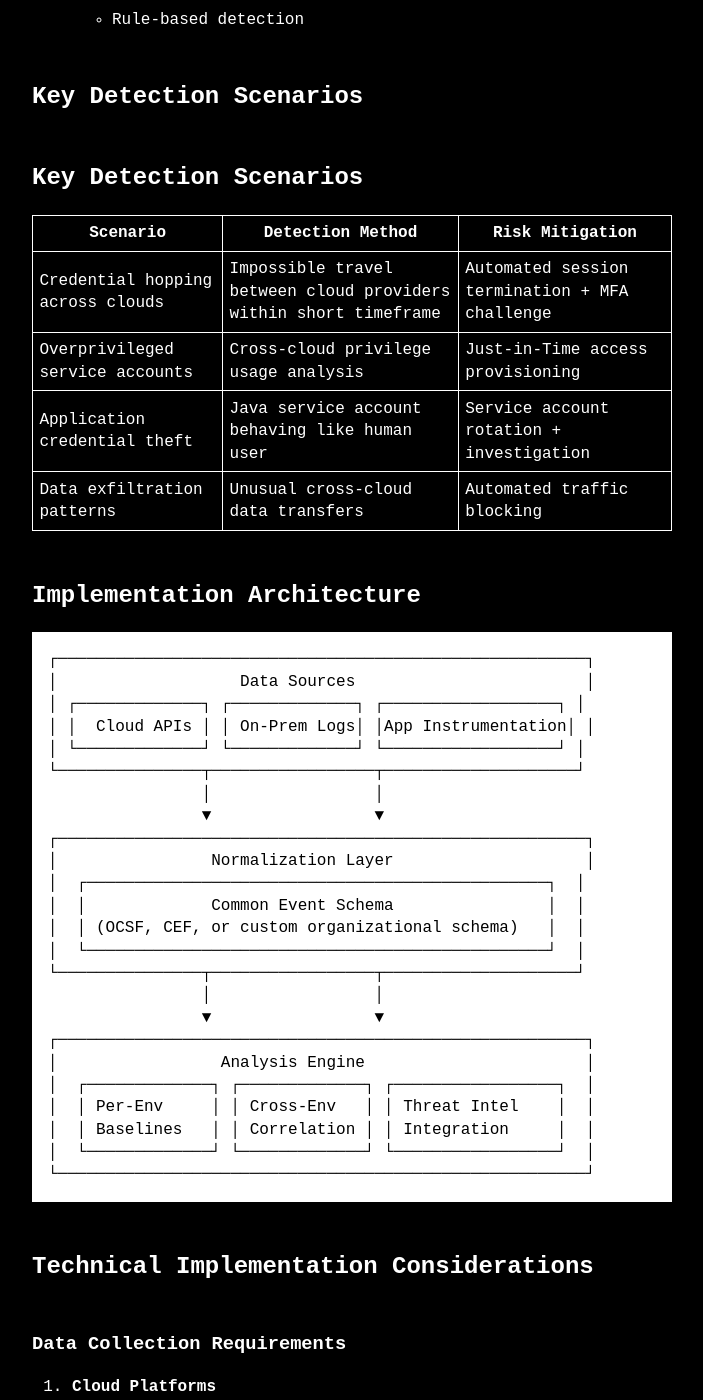
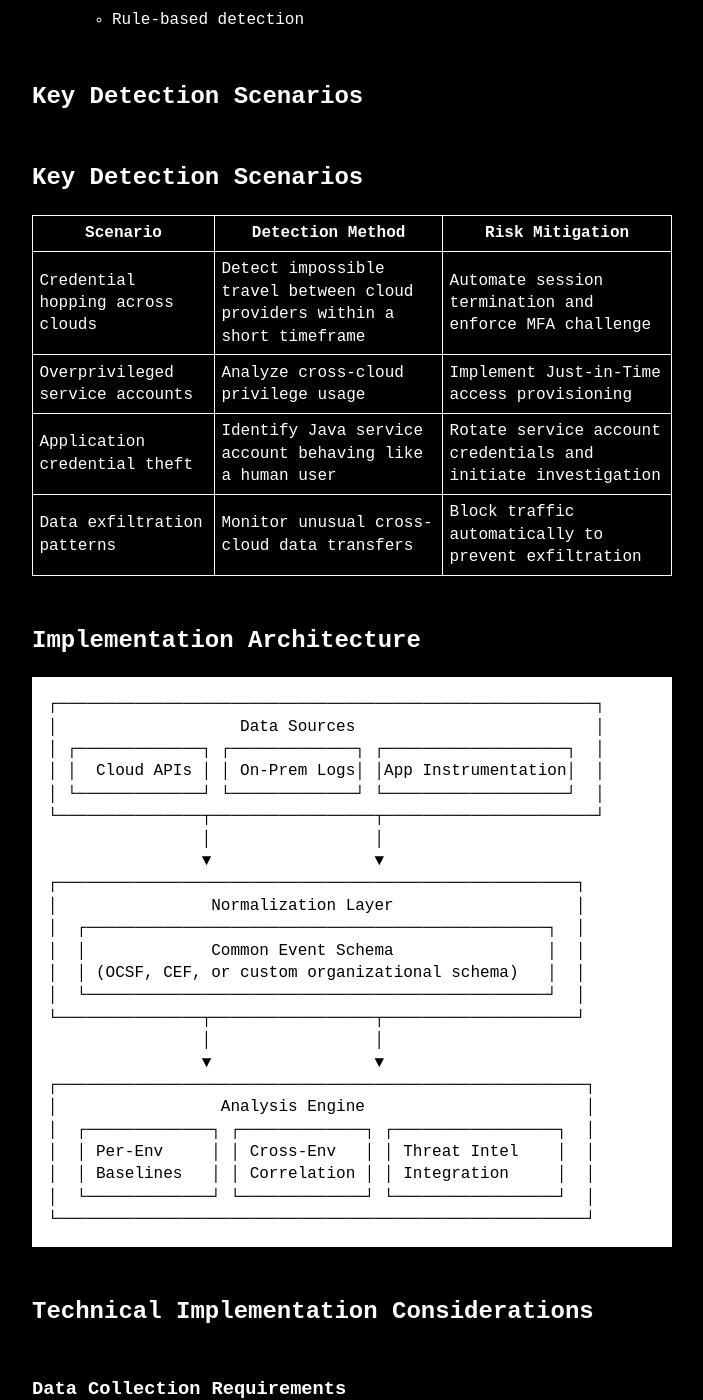
Before and after one commit to unattributed/unattributed.github.io, a Jekyll site: the page built from _posts/2025-05-14-Primer - Understanding Cross-Environment UEBA.md, in a window 1280 px wide and 1400 px high, scrolled down 1422 px. Shown: the whole window, without its empty margins (288-991 px from the left). Built offline with Jekyll 4.4.1, drawn with Linux system fonts in a browser that asks for light colours; our own code applies the rules of GitHub Pages for plain Markdown files.

````diff
--- a/_posts/2025-05-14-Primer - Understanding Cross-Environment UEBA.md
+++ b/_posts/2025-05-14-Primer - Understanding Cross-Environment UEBA.md
@@ -49,24 +49,24 @@
 
 | Scenario                        | Detection Method                                      | Risk Mitigation                          |
 |---------------------------------|------------------------------------------------------|------------------------------------------|
-| Credential hopping across clouds | Impossible travel between cloud providers within short timeframe | Automated session termination + MFA challenge |
-| Overprivileged service accounts | Cross-cloud privilege usage analysis                 | Just-in-Time access provisioning         |
-| Application credential theft    | Java service account behaving like human user        | Service account rotation + investigation |
-| Data exfiltration patterns      | Unusual cross-cloud data transfers                   | Automated traffic blocking               |
+| Credential hopping across clouds | Detect impossible travel between cloud providers within a short timeframe | Automate session termination and enforce MFA challenge |
+| Overprivileged service accounts | Analyze cross-cloud privilege usage                 | Implement Just-in-Time access provisioning |
+| Application credential theft    | Identify Java service account behaving like a human user | Rotate service account credentials and initiate investigation |
+| Data exfiltration patterns      | Monitor unusual cross-cloud data transfers          | Block traffic automatically to prevent exfiltration |
 
 ## Implementation Architecture
 
 ```plaintext
-┌───────────────────────────────────────────────────────┐
-│                   Data Sources                        │
-│ ┌─────────────┐ ┌─────────────┐ ┌──────────────────┐ │
-│ │  Cloud APIs │ │ On-Prem Logs│ │App Instrumentation│ │
-│ └─────────────┘ └─────────────┘ └──────────────────┘ │
-└───────────────┬─────────────────┬────────────────────┘
+┌────────────────────────────────────────────────────────┐
+│                   Data Sources                         │
+│ ┌─────────────┐ ┌─────────────┐ ┌───────────────────┐  │
+│ │  Cloud APIs │ │ On-Prem Logs│ │App Instrumentation│  │
+│ └─────────────┘ └─────────────┘ └───────────────────┘  │
+└───────────────┬─────────────────┬──────────────────────┘
                 │                 │
                 ▼                 ▼
-┌───────────────────────────────────────────────────────┐
-│                Normalization Layer                    │
+┌──────────────────────────────────────────────────────┐
+│                Normalization Layer                   │
 │  ┌────────────────────────────────────────────────┐  │
 │  │             Common Event Schema                │  │
 │  │ (OCSF, CEF, or custom organizational schema)   │  │
````
